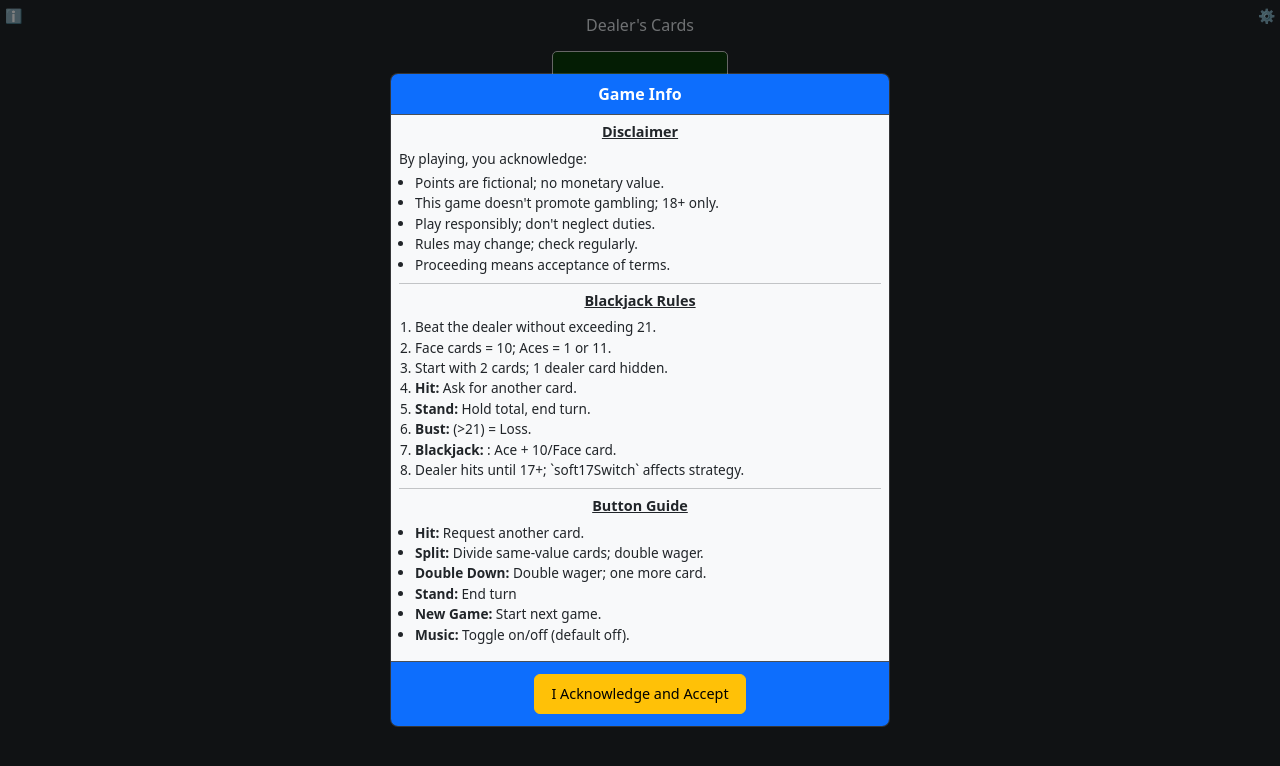
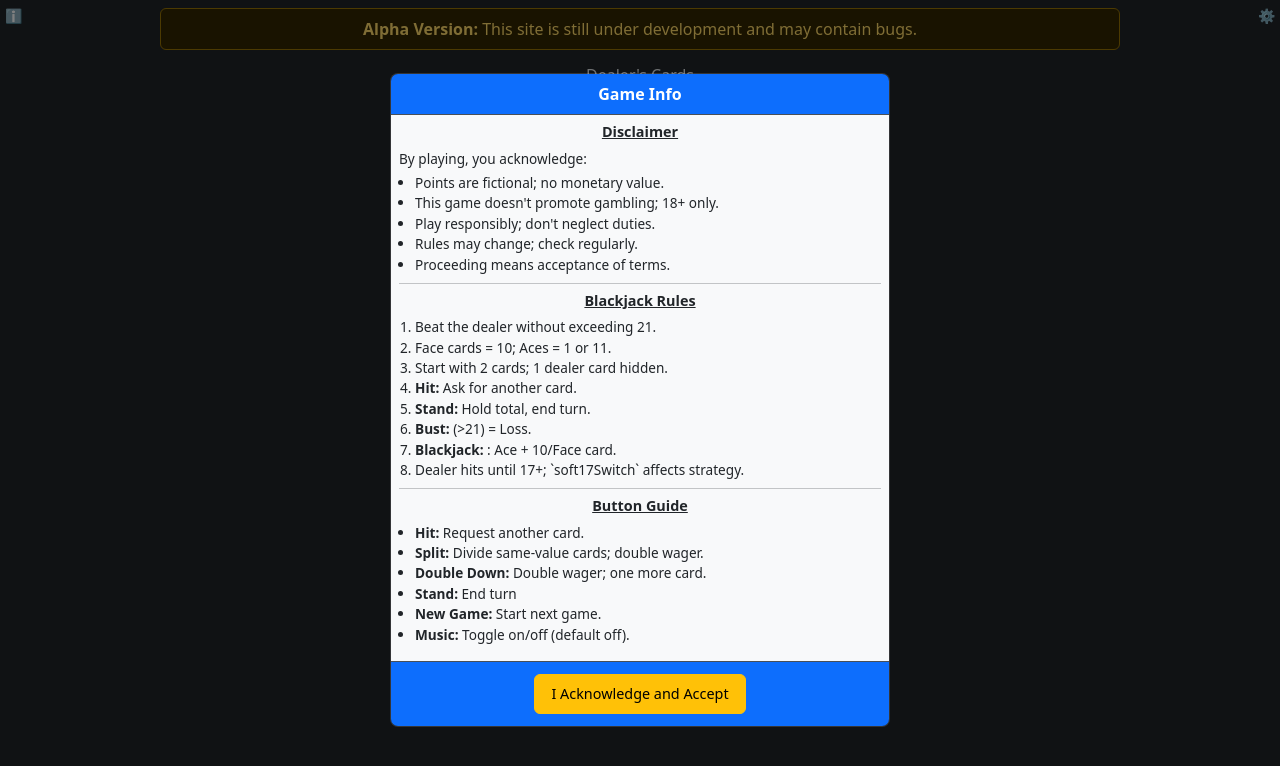
Before and after one commit to KennethDoerflein/Blackjack-React, a React (Create React App) app in the folder blackjack/: page / in a window 1280 px wide. Shown: the top 766 px of the page. Built offline with nearby package versions, Linux system fonts and the light colour scheme; grey boxes are pictures that could not be loaded.

Commit message:
Add alert to say the site is in alpha

```diff
--- a/blackjack/src/App.js
+++ b/blackjack/src/App.js
@@ -1,4 +1,5 @@
 import React, { useState, useEffect } from "react";
+import { Alert } from "react-bootstrap";
 import DealerSection from "./components/DealerSection.js";
 import PlayerSection from "./components/PlayerSection.js";
 import PointSection from "./components/PointSection.js";
@@ -213,6 +214,9 @@ export default function App() {
   return (
     <>
       <TopButtons showInfoModal={handleShowInfo} showSettingsModal={handleShowSettings} />
+      <Alert className="w-75 text-center mx-auto my-2 p-2" variant="warning">
+        <strong>Alpha Version:</strong> This site is still under development and may contain bugs.
+      </Alert>
       <div id="main" className="container-fluid my-2">
         <WinnerSection
           playerPoints={playerPoints}
```
